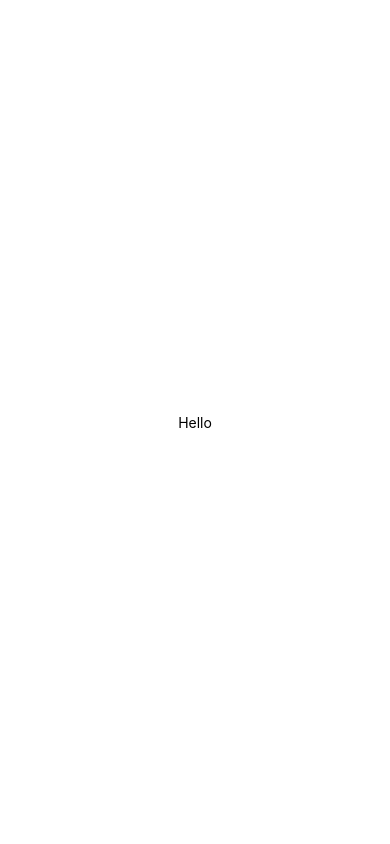
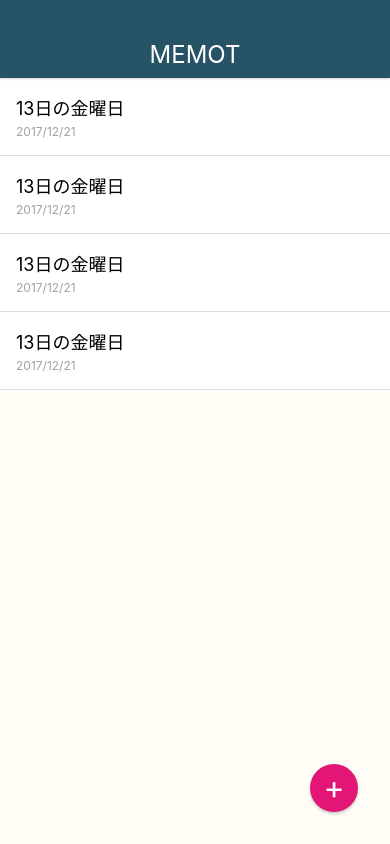
Before and after one commit to tomoki-inoue1221/MemoApp, a React Native app: screen / in a window 390 px wide. Built offline with nearby package versions, Linux system fonts and the light colour scheme.

Commit message:
app.jsにホームをスタイリング

```diff
--- a/App.js
+++ b/App.js
@@ -1,4 +1,3 @@
-import { StatusBar } from 'expo-status-bar';
 import React from 'react';
 import { StyleSheet, Text, View } from 'react-native';
 
@@ -6,7 +5,32 @@
   render() {
     return (
       <View style={styles.container}>
-        <Text>Hello</Text>
+        <View style={styles.appBar}>
+          <Text style={styles.appBarTitle}>MEMOT</Text>
+        </View>
+
+        <View style={styles.memoList}>
+          <View style={styles.memoListItem}>
+            <Text style={styles.memoTitle}>13日の金曜日</Text>
+            <Text style={styles.memoDate}>2017/12/21</Text>
+          </View>
+          <View style={styles.memoListItem}>
+            <Text style={styles.memoTitle}>13日の金曜日</Text>
+            <Text style={styles.memoDate}>2017/12/21</Text>
+          </View>
+          <View style={styles.memoListItem}>
+            <Text style={styles.memoTitle}>13日の金曜日</Text>
+            <Text style={styles.memoDate}>2017/12/21</Text>
+          </View>
+          <View style={styles.memoListItem}>
+            <Text style={styles.memoTitle}>13日の金曜日</Text>
+            <Text style={styles.memoDate}>2017/12/21</Text>
+          </View>
+        </View>
+
+        <View style={styles.memoAddButton}>
+          <Text style={styles.memoAddButtonTitle}>+</Text>
+        </View>
       </View>
     );
   }
@@ -15,8 +39,67 @@
 const styles = StyleSheet.create({
   container: {
     flex: 1,
-    backgroundColor: '#fff',
+    backgroundColor: '#fffdf6',
     alignItems: 'center',
     justifyContent: 'center',
+    paddingTop: 78,
+  },
+  memoList: {
+    width: '100%',
+    flex: 1,
+  },
+  memoListItem: {
+    padding: 16,
+    borderBottomWidth: 1,
+    borderBottomColor: '#ddd',
+    backgroundColor: '#fff',
+  },
+  memoTitle: {
+    fontSize: 18,
+    paddingBottom: 4,
+  },
+  memoDate: {
+    fontSize: 12,
+    color: '#a2a2a2',
+  },
+  memoAddButton: {
+    position: 'absolute',
+    right: 32,
+    bottom: 32,
+    width: 48,
+    height: 48,
+    backgroundColor: '#E31676',
+    borderRadius: 24,
+    justifyContent: 'center',
+    alignItems: 'center',
+    shadowColor: '#000',
+    shadowOffset: { width: 0, height: 2 },
+    shadowOpacity: 0.2,
+    shadowRadius: 3.0,
+  },
+  memoAddButtonTitle: {
+    fontSize: 32,
+    lineHeight: 32,
+    color: '#fff',
+  },
+  appBar: {
+    position: 'absolute',
+    top: 0,
+    left: 0,
+    right: 0,
+    height: 78,
+    paddingTop: 30,
+    backgroundColor: '#265366',
+    justifyContent: 'center',
+    alignItems: 'center',
+    shadowColor: '#000',
+    shadowOffset: { width: 0, height: 0 },
+    shadowOpacity: 0.3,
+    shadowRadius: 3.0,
+    zIndex: 10,
+  },
+  appBarTitle: {
+    color: '#fff',
+    fontSize: 24,
   },
 });
--- a/package.json
+++ b/package.json
@@ -14,7 +14,7 @@
     "eslint-plugin-import": "^2.22.0",
     "eslint-plugin-jsx-a11y": "^6.3.1",
     "eslint-plugin-react": "^7.20.3",
-    "expo": "~38.0.8",
+    "expo": "^38.0.8",
     "expo-status-bar": "^1.0.2",
     "react": "~16.11.0",
     "react-dom": "~16.11.0",
```
Also changed, not shown: src/elements/BodyText.js (added, +23 -0 lines), .eslintrc.json, 2 other files (tests, documents, lock files or other folders).
